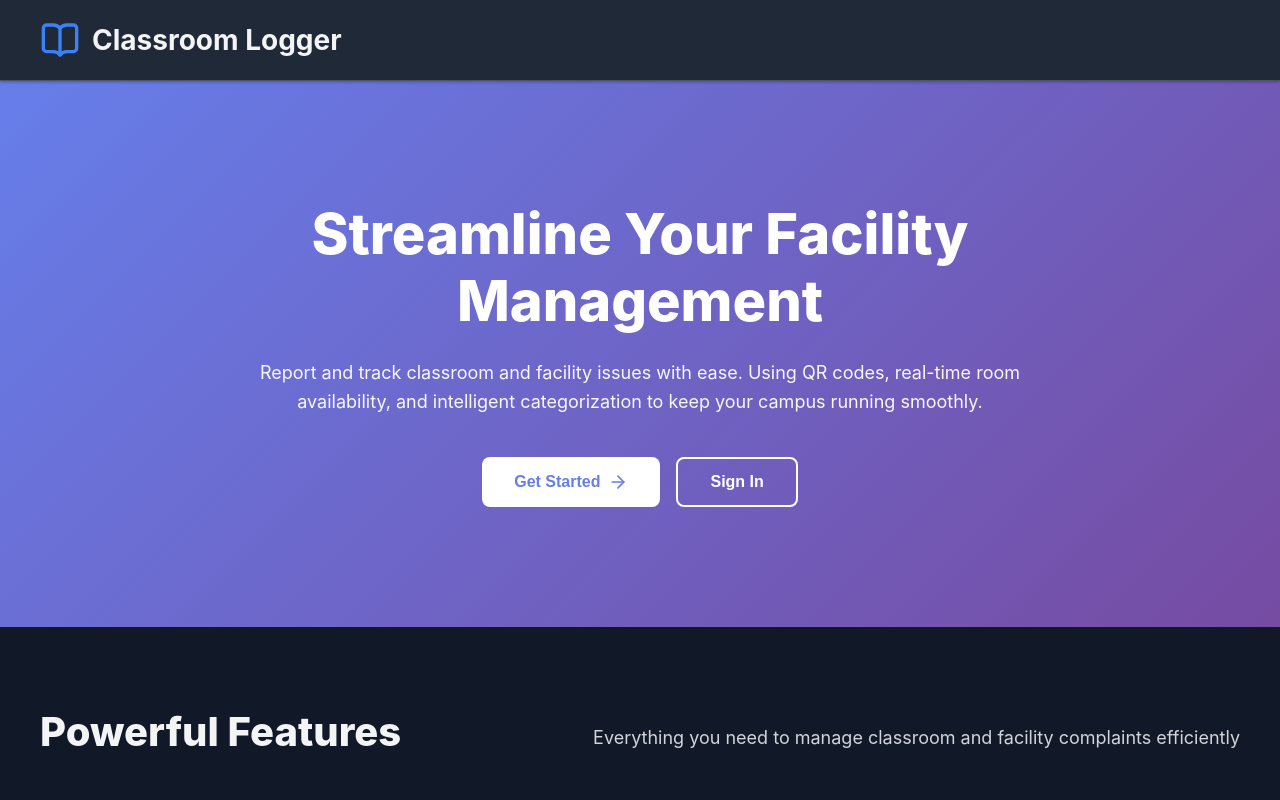
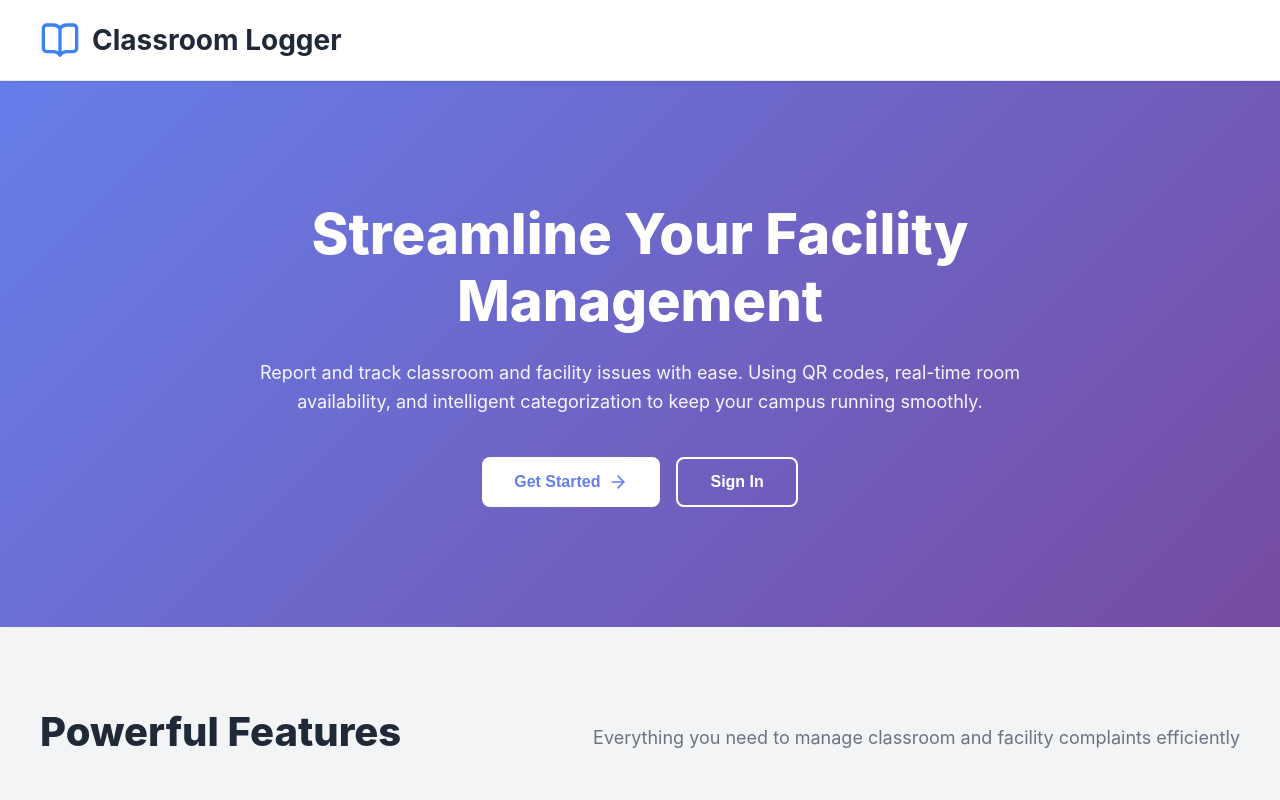
Before and after one commit to kashishbhasin15/ClassRoomLogger, a React (Vite) app in the folder classlogger/: page / in a window 1280 px wide. Shown: the top 800 px of the page. Built offline with nearby package versions, Linux system fonts and the light colour scheme; no server answers.

Commit message:
2 commit

```diff
--- /dev/null
+++ b/classlogger/src/context/ThemeContext.tsx
@@ -0,0 +1,114 @@
+
+
+
+// import { createContext, useContext, useState, useEffect } from 'react';
+// import type { ReactNode } from "react";
+
+// interface ThemeContextType {
+//   isDark: boolean;
+//   toggleTheme: () => void;
+// }
+
+// const ThemeContext = createContext<ThemeContextType | undefined>(undefined);
+
+// export const ThemeProvider = ({ children }: { children: ReactNode }) => {
+
+//   // ✅ Initialize from localStorage OR system preference
+//   const [isDark, setIsDark] = useState(() => {
+//     const saved = localStorage.getItem('theme');
+
+//     if (saved) {
+//       return saved === 'dark';
+//     }
+
+//     // 🔥 fallback: system preference
+//     return window.matchMedia('(prefers-color-scheme: dark)').matches;
+//   });
+
+//   // ✅ Apply theme to document
+//   useEffect(() => {
+//     const root = document.documentElement;
+
+//     if (isDark) {
+//       root.classList.remove('light-theme');
+//     } else {
+//       root.classList.add('light-theme');
+//     }
+
+//     localStorage.setItem('theme', isDark ? 'dark' : 'light');
+//   }, [isDark]);
+
+//   // ✅ Toggle function
+//   const toggleTheme = () => {
+//     setIsDark(prev => !prev);
+//   };
+
+//   return (
+//     <ThemeContext.Provider value={{ isDark, toggleTheme }}>
+//       {children}
+//     </ThemeContext.Provider>
+//   );
+// };
+
+// // ✅ Custom hook
+// export const useTheme = () => {
+//   const context = useContext(ThemeContext);
+
+//   if (!context) {
+//     throw new Error('useTheme must be used within ThemeProvider');
+//   }
+
+//   return context;
+// };
+
+
+
+
+
+import { createContext, useContext, useEffect } from 'react';
+import type { ReactNode } from "react";
+
+interface ThemeContextType {
+  isDark: boolean;
+  toggleTheme: () => void;
+}
+
+const ThemeContext = createContext<ThemeContextType | undefined>(undefined);
+
+export const ThemeProvider = ({ children }: { children: ReactNode }) => {
+
+  // Always light mode
+  const isDark = false;
+
+  // Apply only light theme
+  useEffect(() => {
+    const root = document.documentElement;
+
+    root.classList.add('light-theme');
+    root.classList.remove('dark-theme');
+
+    localStorage.setItem('theme', 'light');
+  }, []);
+
+  // Disable toggle
+  const toggleTheme = () => {
+    return;
+  };
+
+  return (
+    <ThemeContext.Provider value={{ isDark, toggleTheme }}>
+      {children}
+    </ThemeContext.Provider>
+  );
+};
+
+// Custom hook
+export const useTheme = () => {
+  const context = useContext(ThemeContext);
+
+  if (!context) {
+    throw new Error('useTheme must be used within ThemeProvider');
+  }
+
+  return context;
+};
--- a/classlogger/src/main.tsx
+++ b/classlogger/src/main.tsx
@@ -1,6 +1,6 @@
 import { StrictMode } from 'react';
 import { createRoot } from 'react-dom/client';
-// import { ThemeProvider } from './context/ThemeContext';
+import { ThemeProvider } from './context/ThemeContext';
 import App from './App';
 import './theme.css';
 import './index.css';
@@ -8,8 +8,8 @@ import './App.css';
 
 createRoot(document.getElementById('root')!).render(
   <StrictMode>
-
+    <ThemeProvider>
       <App />
-
+  </ThemeProvider>
   </StrictMode>
 );
--- a/classlogger/src/pages/ComplaintForm.tsx
+++ b/classlogger/src/pages/ComplaintForm.tsx
@@ -42,9 +42,9 @@ export const ComplaintForm = () => {
     try {
       await API.post("/complaints", {
         roomNumber: formData.roomNumber,
-        buildingName: formData.building,       // ✅ mapping fix
+        buildingName: formData.building,
         complaintType: formData.complaintType,
-        urgencyLevel: formData.urgency,        // ✅ mapping fix
+        urgencyLevel: formData.urgency,
         date: formData.date,
         timeSlot: formData.timeSlot,
         description: formData.description,
--- a/classlogger/src/pages/Home.css
+++ b/classlogger/src/pages/Home.css
@@ -1,4 +1,4 @@
-.home-container {
+ .home-container {
   width: 100%;
   min-height: 100vh;
   background: var(--bg-secondary);
@@ -42,20 +42,6 @@
   color: var(--text-primary);
 }
 
-.theme-btn {
-  background: var(--bg-tertiary);
-  border: 1px solid var(--border-color);
-  border-radius: 8px;
-  padding: 10px 12px;
-  cursor: pointer;
-  color: var(--text-secondary);
-  transition: all 0.2s ease;
-}
-
-.theme-btn:hover {
-  background: var(--bg-secondary);
-  color: #3b82f6;
-}
 
 .hero-section {
   background: linear-gradient(135deg, #667eea 0%, #764ba2 100%);
--- a/classlogger/src/pages/Login.css
+++ b/classlogger/src/pages/Login.css
@@ -1,4 +1,4 @@
-.login-container {
+ .login-container {
   min-height: 100vh;
   display: flex;
   align-items: center;
```
